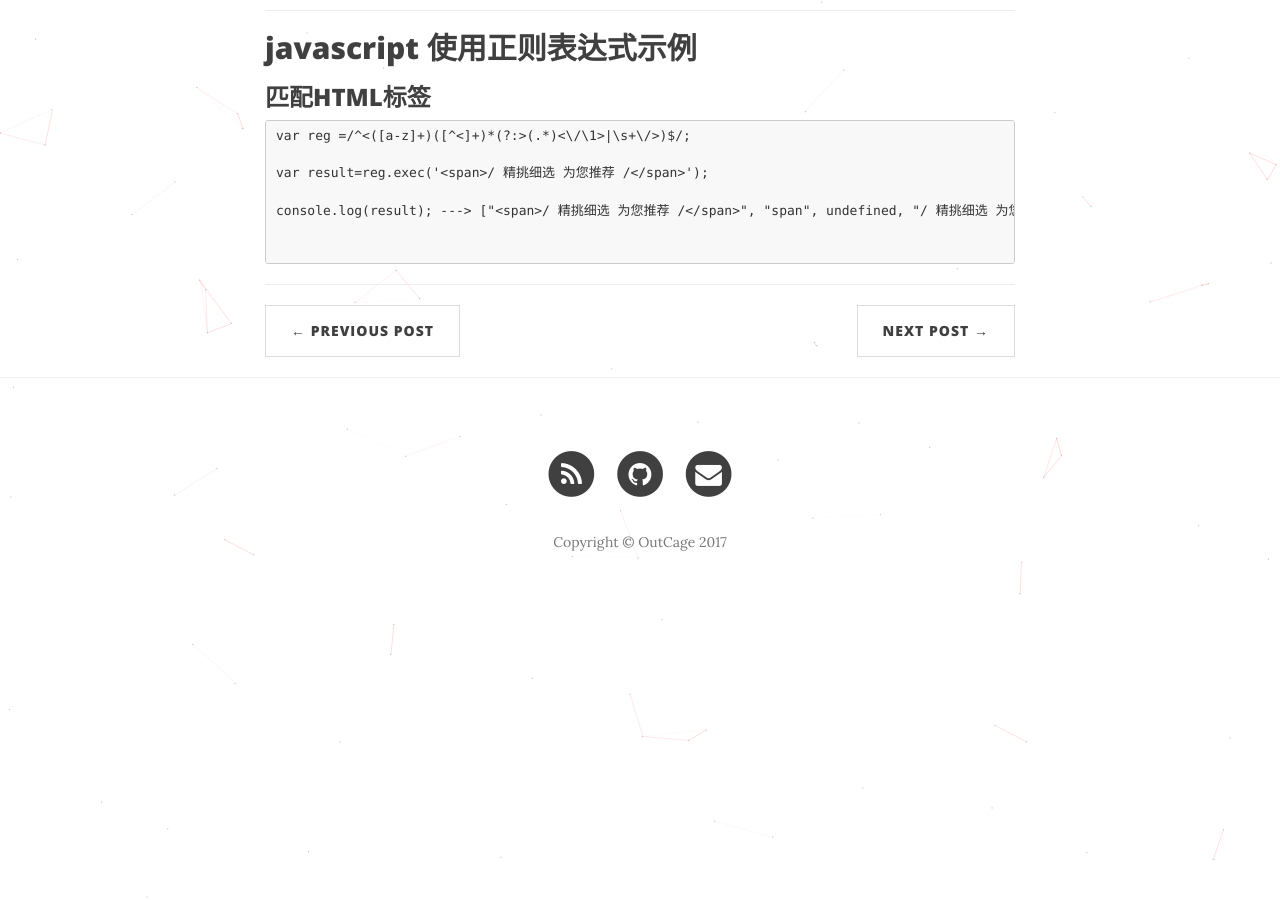
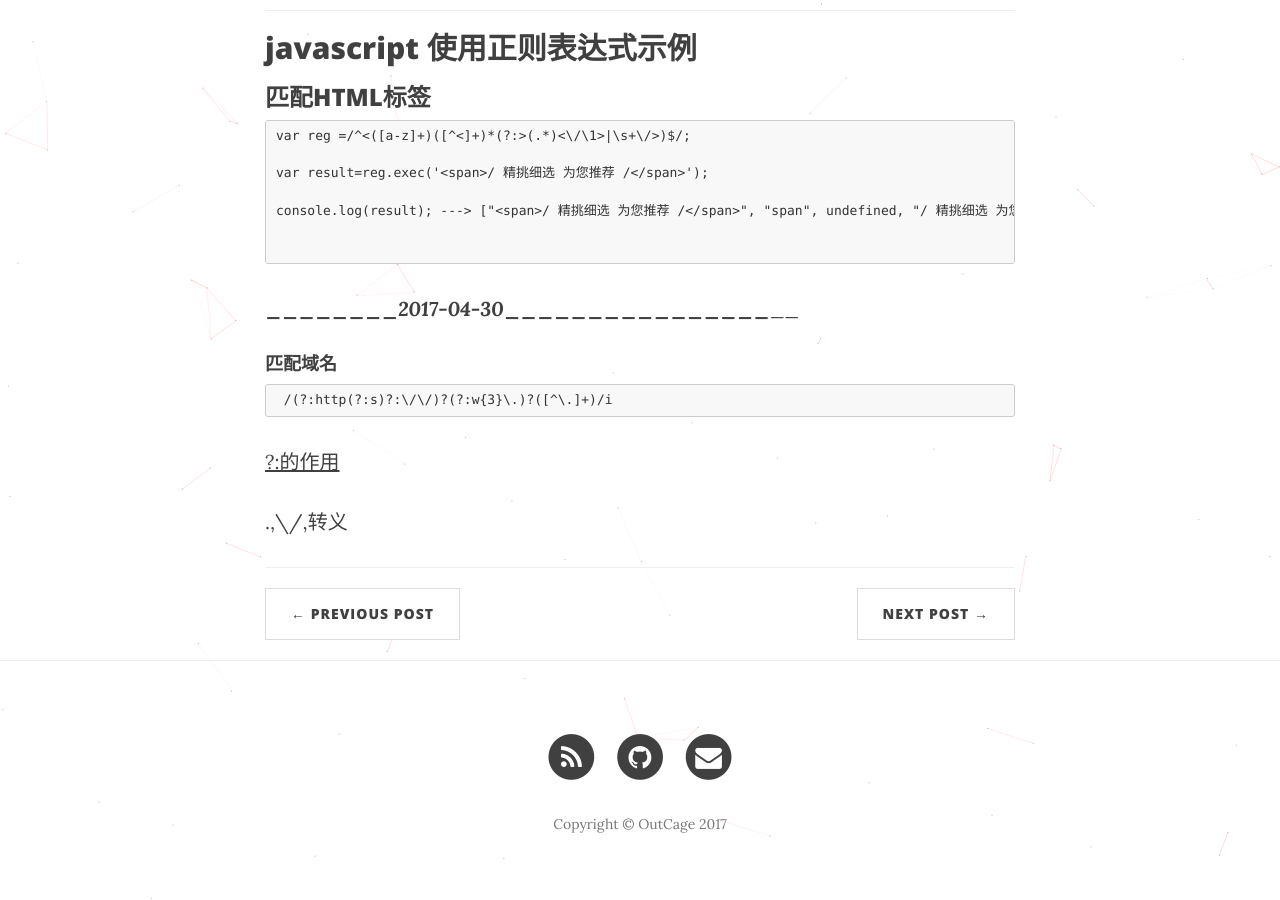
Before and after one commit to deathSilence/deathsilence.github.io, a Jekyll site: the page built from _posts/2017-02-21-regex.md, in a window 1280 px wide and 900 px high, scrolled down 4162 px. Built offline with Jekyll 4.4.1, drawn with Linux system fonts in a browser that asks for light colours; nearby versions of some CDN libraries; comment, search, counter and statistics services are not loaded; before the commit the page ends 4780 px from its top, so only the background shows below that.

Commit message:
update regx

````diff
--- a/_posts/2017-02-21-regex.md
+++ b/_posts/2017-02-21-regex.md
@@ -167,3 +167,16 @@ console.log(result); ---> ["<span>/ 精挑细选 为您推荐 /</span>", "span",
 
 
 ```
+
+
+___________________________2017-04-30_____________________________________________________
+
+#### 匹配域名
+
+```
+ /(?:http(?:s)?:\/\/)?(?:w{3}\.)?([^\.]+)/i
+```
+
+[?:的作用](http://www.runoob.com/regexp/regexp-example.html)
+
+\.,\/,转义
````
